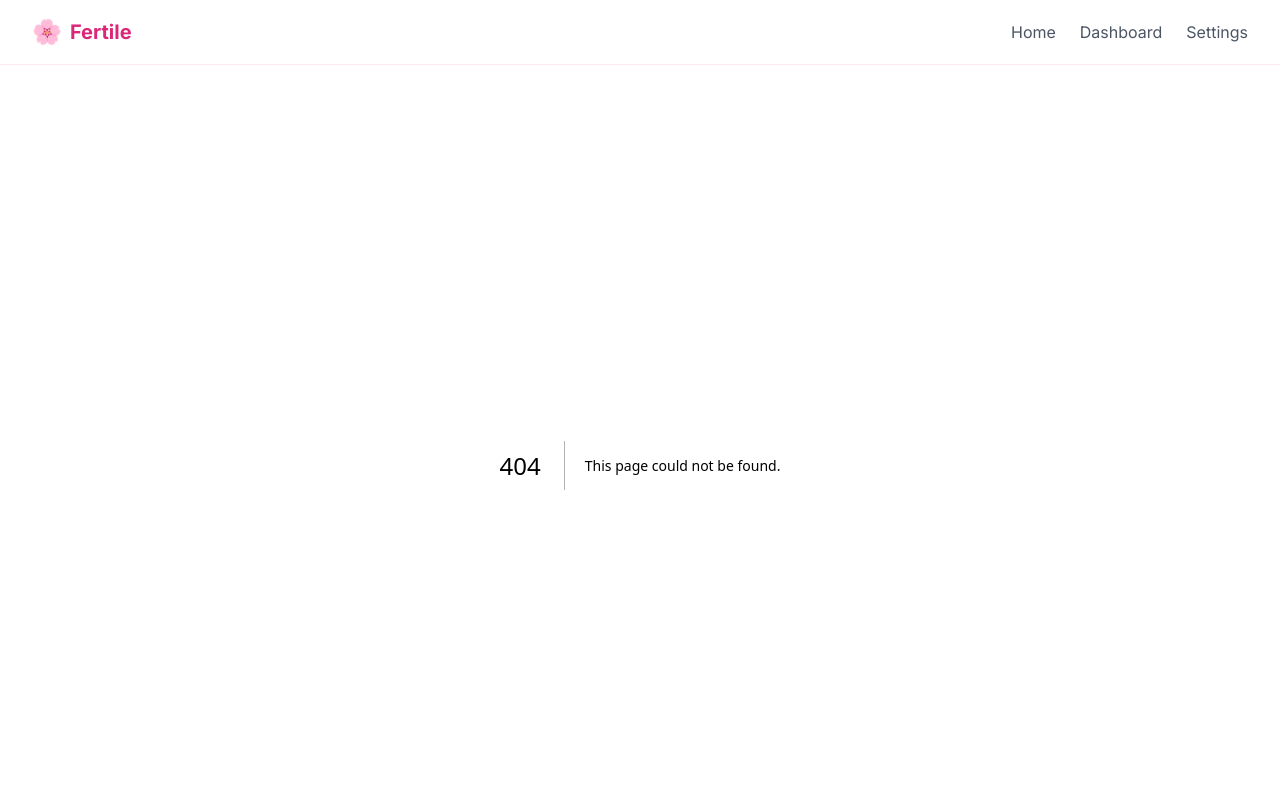
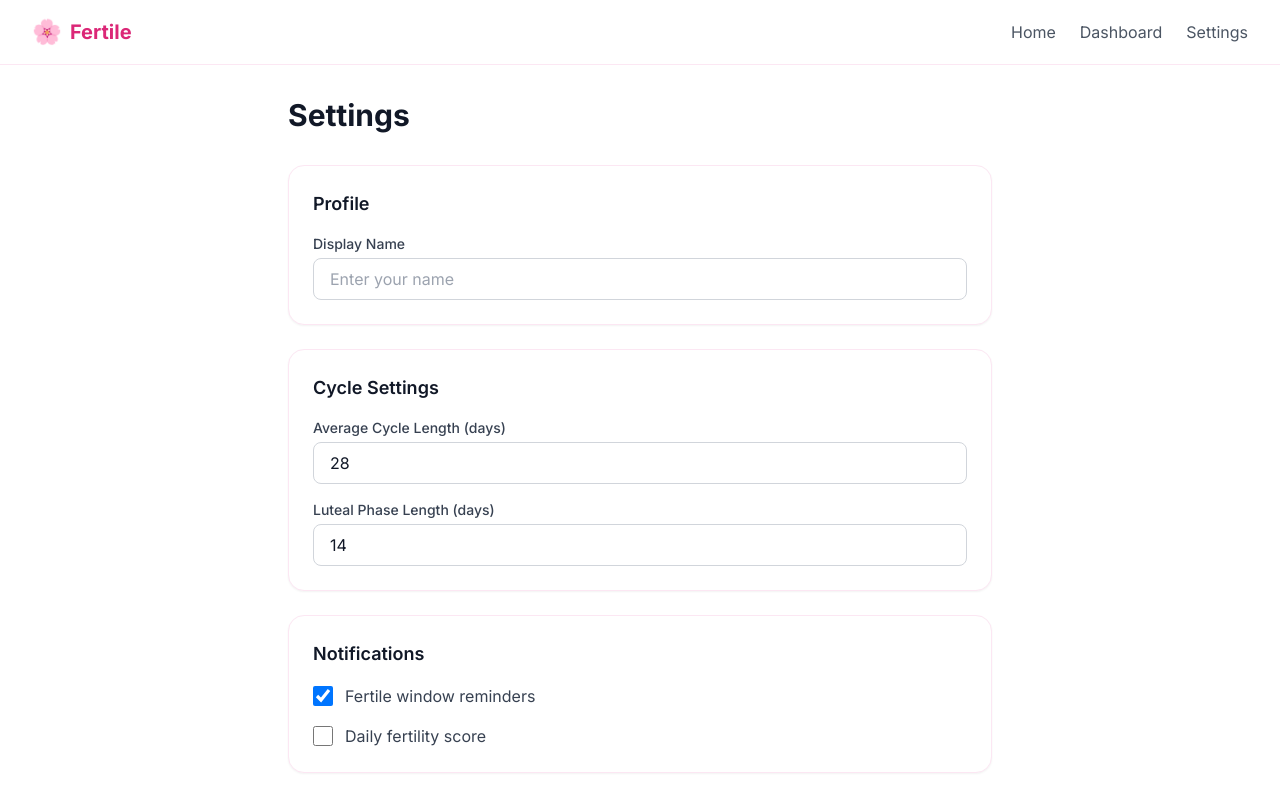
Before and after one commit to Digital-ZEL/fertile, a Next.js app: page /settings in a window 1280 px wide. Before the commit this address had no page. Shown: the top 795 px of the page. Built offline with nearby package versions, Linux system fonts and the light colour scheme.

Commit message:
feat(pages): add Settings page with profile, cycle, and notification settings

```diff
--- /dev/null
+++ b/src/app/settings/page.tsx
@@ -0,0 +1,87 @@
+export default function Settings() {
+  return (
+    <div className="mx-auto max-w-3xl px-4 py-8 sm:px-6 lg:px-8">
+      <h1 className="mb-8 text-3xl font-bold text-gray-900">Settings</h1>
+
+      <div className="space-y-6">
+        {/* Profile Section */}
+        <section className="rounded-2xl border border-pink-100 bg-white p-6 shadow-sm">
+          <h2 className="mb-4 text-lg font-semibold text-gray-900">Profile</h2>
+          <div className="space-y-4">
+            <div>
+              <label htmlFor="name" className="block text-sm font-medium text-gray-700">
+                Display Name
+              </label>
+              <input
+                type="text"
+                id="name"
+                placeholder="Enter your name"
+                className="mt-1 w-full rounded-lg border border-gray-300 px-4 py-2 focus:border-pink-500 focus:outline-none focus:ring-1 focus:ring-pink-500"
+              />
+            </div>
+          </div>
+        </section>
+
+        {/* Cycle Settings */}
+        <section className="rounded-2xl border border-pink-100 bg-white p-6 shadow-sm">
+          <h2 className="mb-4 text-lg font-semibold text-gray-900">Cycle Settings</h2>
+          <div className="space-y-4">
+            <div>
+              <label htmlFor="cycleLength" className="block text-sm font-medium text-gray-700">
+                Average Cycle Length (days)
+              </label>
+              <input
+                type="number"
+                id="cycleLength"
+                defaultValue={28}
+                min={21}
+                max={35}
+                className="mt-1 w-full rounded-lg border border-gray-300 px-4 py-2 focus:border-pink-500 focus:outline-none focus:ring-1 focus:ring-pink-500"
+              />
+            </div>
+            <div>
+              <label htmlFor="lutealLength" className="block text-sm font-medium text-gray-700">
+                Luteal Phase Length (days)
+              </label>
+              <input
+                type="number"
+                id="lutealLength"
+                defaultValue={14}
+                min={10}
+                max={16}
+                className="mt-1 w-full rounded-lg border border-gray-300 px-4 py-2 focus:border-pink-500 focus:outline-none focus:ring-1 focus:ring-pink-500"
+              />
+            </div>
+          </div>
+        </section>
+
+        {/* Notifications */}
+        <section className="rounded-2xl border border-pink-100 bg-white p-6 shadow-sm">
+          <h2 className="mb-4 text-lg font-semibold text-gray-900">Notifications</h2>
+          <div className="space-y-4">
+            <label className="flex items-center gap-3">
+              <input
+                type="checkbox"
+                defaultChecked
+                className="h-5 w-5 rounded border-gray-300 text-pink-600 focus:ring-pink-500"
+              />
+              <span className="text-gray-700">Fertile window reminders</span>
+            </label>
+            <label className="flex items-center gap-3">
+              <input
+                type="checkbox"
+                className="h-5 w-5 rounded border-gray-300 text-pink-600 focus:ring-pink-500"
+              />
+              <span className="text-gray-700">Daily fertility score</span>
+            </label>
+          </div>
+        </section>
+
+        {/* Save Button */}
+        <button className="w-full rounded-lg bg-pink-600 py-3 font-semibold text-white transition-colors hover:bg-pink-700">
+          Save Settings
+        </button>
+      </div>
+    </div>
+  );
+}
```
